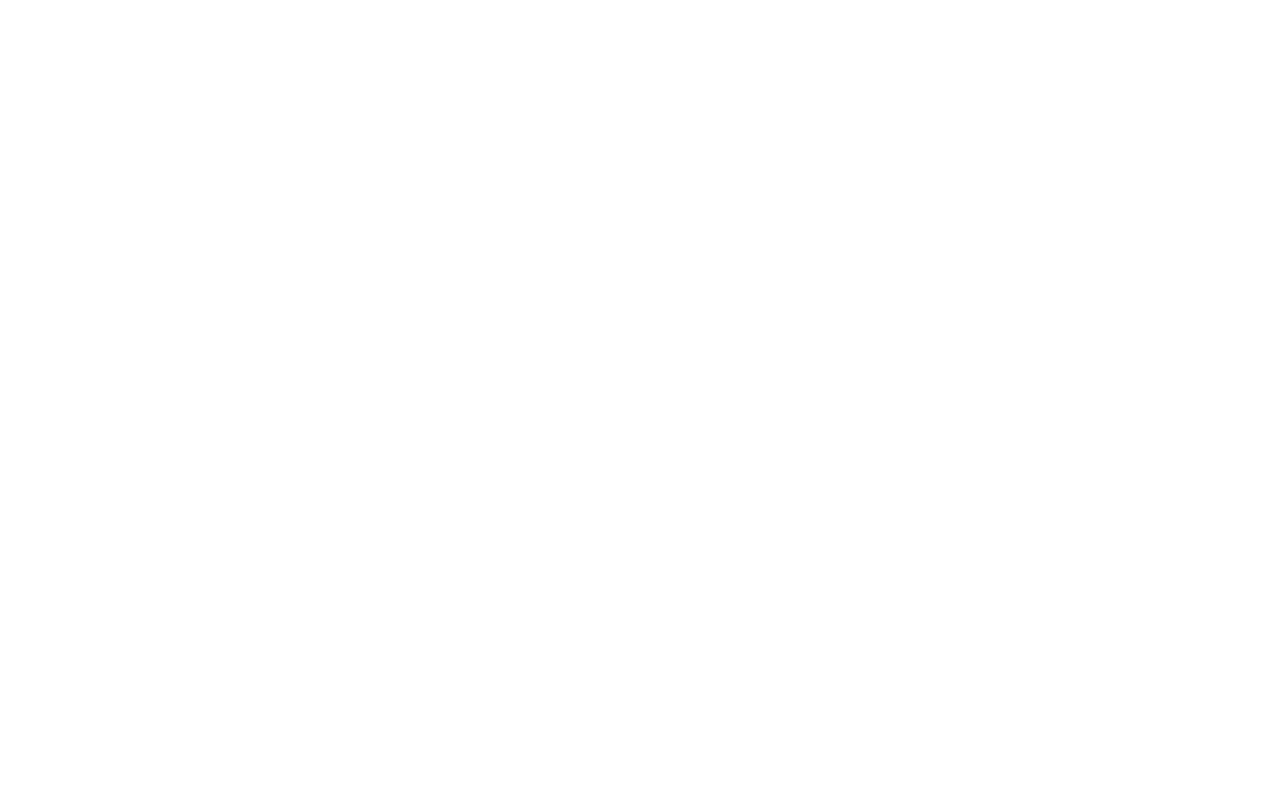
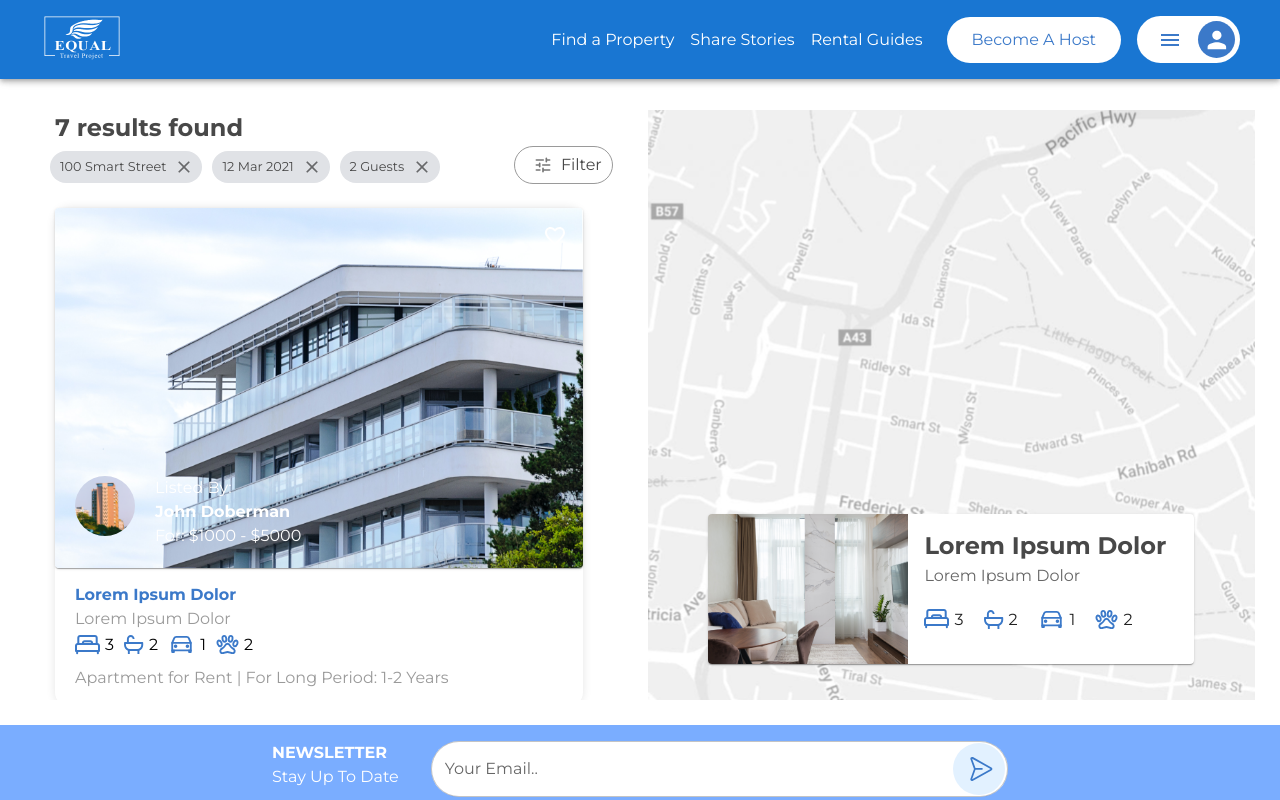
Before and after one commit to Talaghay-Software-Studio/equaltravelproject-web, a React (Vite) app: page /search-results in a window 1280 px wide. Before the commit this address had no page. Shown: the top 800 px of the page. Built offline with nearby package versions, Linux system fonts and the light colour scheme.

Commit message:
search results page

```diff
--- a/src/App.jsx
+++ b/src/App.jsx
@@ -2,15 +2,18 @@ import { Route, Routes } from 'react-router-dom'
 import './App.css'
 import HomePage from './app/pages/HomePage'
 import Layout from './app/pages/Layout'
+import SearchPage from './app/pages/SearchPage'
 
 function App() {
 
   return (
     <Routes>
-      <Route path="/" element={<Layout/>} />
-        <Route index element={<HomePage />} />
+      <Route path="/" element={<Layout />} />
+      <Route index element={<HomePage />} />
+
+      <Route path="/search-results" element={<SearchPage />} />
     </Routes>
-  )
+  );
 }
 
 export default App
--- /dev/null
+++ b/src/app/components/PropertyFocusCard.jsx
@@ -0,0 +1,74 @@
+import { Box, Card, CardContent, CardMedia, Grid, Typography } from "@mui/material";
+
+const bottomIcons = [
+  {
+    name: "bed",
+    path: "/src/assets/icons/svg/bed.svg",
+    count: 3,
+  },
+  {
+    name: "bath",
+    path: "/src/assets/icons/svg/bath.svg",
+    count: 2,
+  },
+  {
+    name: "car",
+    path: "/src/assets/icons/svg/car.svg",
+    count: 1,
+  },
+  {
+    name: "pet",
+    path: "/src/assets/icons/svg/pet.svg",
+    count: 2,
+  },
+];
+export default function PropertyFocusCard() {
+    return (
+      <Card sx={{ display: "flex", width: "100%" }}>
+        <CardMedia
+          component="img"
+          sx={{ width: 200, height: 150 }}
+          image="/src/assets/img/properties/1.png"
+          alt="Property image"
+        />
+        <Box sx={{ display: "flex", flexDirection: "column" }}>
+          <CardContent >
+            <Typography className="title" component="div" variant="h5" sx={{ color: "#484848" }}>
+              {`Lorem Ipsum Dolor`}
+            </Typography>
+            <Typography
+              variant="subtitle1"
+              color="text.secondary"
+              component="div"
+            >
+              {`Lorem Ipsum Dolor`}
+            </Typography>
+          </CardContent>
+          <Box sx={{ display: "flex", alignItems: "center", pl: 2, pb: 1 }}>
+            <Grid
+              sx={{
+                display: "flex",
+                flexDirection: "row",
+                alignItems: "center",
+              }}
+            >
+              {bottomIcons.map((icon) => (
+                <Grid
+                  key={icon.name}
+                  sx={{
+                    display: "flex",
+                    flexDirection: "row",
+                    alignItems: "center",
+                    mr: "15px",
+                  }}
+                >
+                  <img src={icon.path} />
+                  <span style={{ padding: "0px 5px" }}>{icon.count}</span>
+                </Grid>
+              ))}
+            </Grid>
+          </Box>
+        </Box>
+      </Card>
+    );
+}
--- /dev/null
+++ b/src/app/pages/SearchPage.jsx
@@ -0,0 +1,157 @@
+import { Box, Grid, IconButton, Typography } from "@mui/material";
+import Layout from "./Layout";
+import PropertyCard from "../components/PropertyCard";
+import MapImage from "./../../assets/img/map.svg"
+import CloseIcon from "@mui/icons-material/Close";
+import TuneRoundedIcon from "@mui/icons-material/TuneRounded";
+import PropertyFocusCard from "../components/PropertyFocusCard";
+import React from "react";
+
+const keywords = ["100 Smart Street", "12 Mar 2021", "2 guests"];
+
+export default function SearchPage(){
+
+    const [searchKeywords, setSearchKeywords] = React.useState(keywords)
+    const renderPropertyCards = () => {
+      let pc = [];
+
+      for (let i = 1; i <= 7; i++) {
+        let bgUrl = "/src/assets/img/properties/{0}.png";
+        let bgNum = Math.floor(Math.random() * (8 - 2)) + 1; //min: 1, max: 8
+        let avatarUrl = "/src/assets/img/building/{0}.png";
+        let avatarNum = Math.floor(Math.random() * (4 - 2)) + 1; //min: 1, max: 4
+
+        pc.push(
+          <PropertyCard
+            key={i}
+            onClick={handleClick}
+            bgProp={`${bgUrl.replace("{0}", bgNum)}`}
+            avatarProp={`${avatarUrl.replace("{0}", avatarNum)}`}
+            flexProp={"1 1 550px"}
+            showBottomIcons={true}
+            paperShadow={true}
+            sx={{ display: "flex", flexWrap: "wrap", marginBottom: "10px" }}
+          />
+        );
+      }
+      return pc;
+    };
+
+    const handleClick = (event) => {
+        console.log("Click evt: ", event);
+        // setSelectedProperty({
+        //   ...selectedProperty,
+        //   image: bgUrl.replace("{0}", bgNum),
+        // });
+    }
+
+    const removeKeyword = (ind) => {
+        const newArr = searchKeywords;
+        newArr.filter(x => x !== searchKeywords[ind]);
+        setSearchKeywords(newArr);
+    }
+
+    return (
+      <Layout topMargin={true}>
+        <Grid className="search-results-container"
+            sx={{ padding: "25px",
+            display: "flex",
+            flexDirection: "row",
+            height: "640px" }}>
+            {/* SEARCH RESULTS */}
+            <Grid className="property-card-container"
+                sx={{ width: "50%",
+                marginRight: "15px",
+                display: "flex",
+                flexDirection: "column",
+                padding: "0px 20px"}}>
+
+                {/* Search Header */}
+                <Grid sx={{ paddingBottom: "10px" }}>
+                    <Typography className="title"
+                        sx={{color: "#484848",
+                        paddingLeft: "10px",
+                        fontSize: "1.5rem"}}>
+                        {"7 results found"}
+                    </Typography>
+                    <Grid className="search-header-btns"
+                        sx={{ display: "flex",
+                        flexDirection: "row" }}>
+                        {searchKeywords.map((search, ind) => (
+                            <Grid key={search}
+                                size="small"
+                                sx={{ display: "flex",
+                                flexDirection: "row",
+                                alignItems: "center",
+                                borderRadius: "30px",
+                                background: "#E0E2E6",
+                                margin: "5px",
+                                justifyContent: "space-between",
+                                height: "32px",
+                                pl: "10px"}}>
+                                <Typography sx={{ textTransform: "capitalize",
+                                    color: "#484848",
+                                    fontSize: "0.8rem" }}>
+                                        {search}
+                                </Typography>
+                                <IconButton onClick={() => {removeKeyword(ind)}}>
+                                    <CloseIcon fontSize="small"/>
+                                </IconButton>
+                            </Grid>
+                        ))}
+
+                        <Grid
+                            sx={{ display: "flex",
+                                flexDirection: "row",
+                                borderRadius: "30px",
+                                alignItems: "center",
+                                background: "white",
+                                ml: "auto",
+                                border: "1px solid #9A9A9A",
+                                height: "38px",
+                                padding: "10px" }}>
+                            <IconButton width="14px"
+                                height="14px">
+                                <TuneRoundedIcon fontSize="small"/>
+                            </IconButton>
+
+                            <Typography
+                                sx={{ textTransform: "capitalize",
+                                color: "#484848" }}>
+                                    Filter
+                            </Typography>
+                        </Grid>
+                    </Grid>
+                </Grid>
+                {/* Property Image Card */}
+                <Grid sx={{ overflowY: "auto",
+                    display: "flex",
+                    flexDirection: "row",
+                    flexWrap: "wrap",
+                    flex: "1 1 550px",
+                    paddingRight: "20px" }}
+                    >
+                    {renderPropertyCards()}
+                </Grid>
+              </Grid>
+
+              {/* MAP */}
+              <Grid className="map-container" sx={{ display: "flex", width: "50%" }}>
+                <Box
+                  sx={{
+                    display: "flex",
+                    backgroundImage: `url(${MapImage})`,
+                    backgroundRepeat: "no-repeat",
+                    backgroundSize: "cover",
+                    width: "-webkit-fill-available"
+                  }}
+                >
+                    <Grid sx={{ padding: "6% 10%", marginTop: "auto", width: "100%"}}>
+                        <PropertyFocusCard />
+                    </Grid>
+                </Box>
+              </Grid>
+            </Grid>
+        </Layout>
+    );
+}
```
Also changed, not shown: src/assets/img/map.svg (added).
